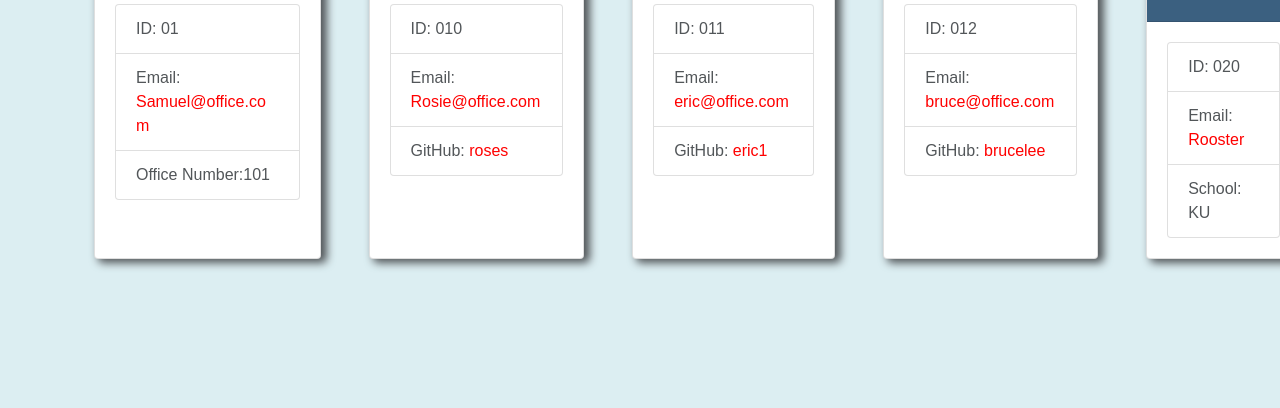
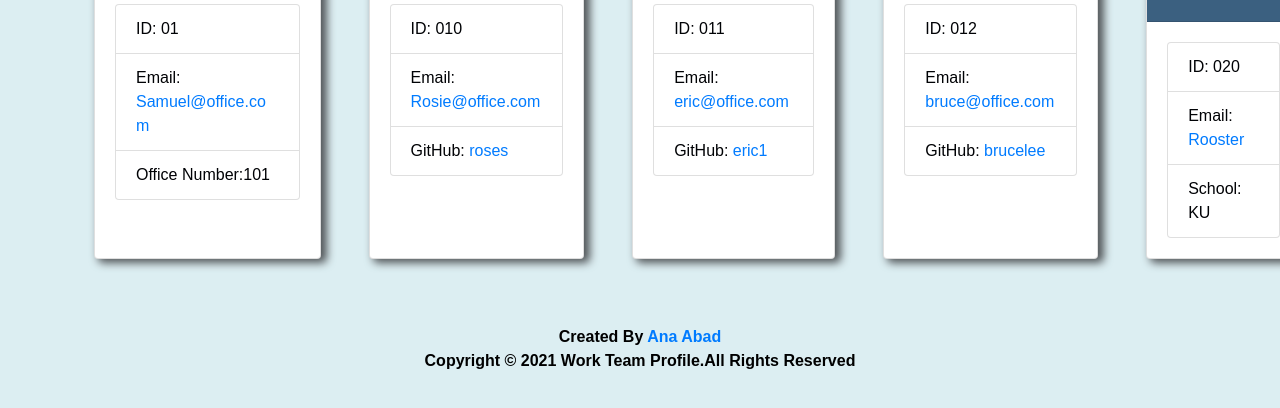
Before and after one commit to abanae/Work-Team-Profile-Generator, a website: page dist/team.html in a window 1280 px wide. Shown: the part 392-800 px from the top of the page. Drawn offline with nearby package versions, Linux system fonts and the light colour scheme; a web font is replaced by a local one.

Commit message:
style footer

```diff
--- a/dist/style.css
+++ b/dist/style.css
@@ -33,15 +33,23 @@ body {
 }
 
 .card-body {
-    color: #525659;
+    color: #000205;
 }
 
-a {
-    color: red;
+/* a {
+    color: blue;
+} */
+
+a:hover {
+    color:rgb(230, 141, 25);
+    text-decoration:underline;
+    text-transform: capitalize;
 }
 
-a:hover {
-    color: #D9B991;
-    text-decoration: none;
-    text-transform: capitalize;
+p{
+    margin-top: 50px;
+    margin-bottom: -50px;
+    text-align: center;
+    color:black;
+    font-weight: bold;
 }
--- a/dist/team.html
+++ b/dist/team.html
@@ -101,6 +101,10 @@
             </div>
         </div>
     </div>
+    <footer>
+        <p>Created By <a href="https://github.com/abanae">Ana Abad</a></p>
+        <p>Copyright © 2021 Work Team Profile.All Rights Reserved</p>
+    </footer>
 </body>
 
 </html>
```
